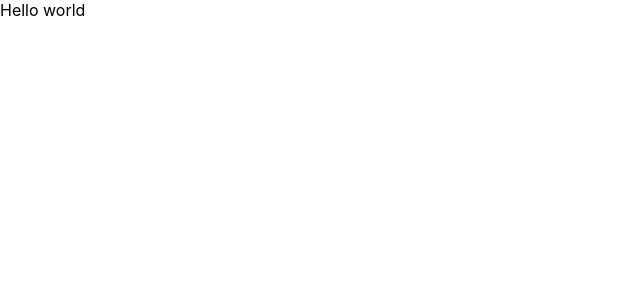
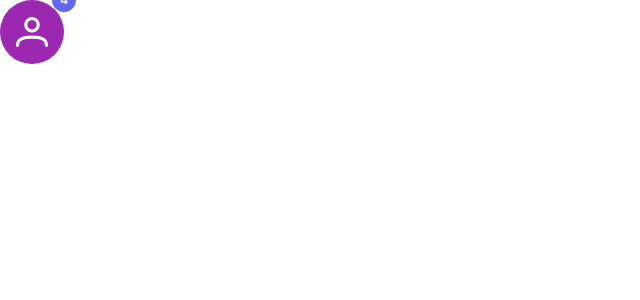
Before and after one commit to himanshu1221/LinkFree-Clone, a React (Create React App) app: page / in a window 1280 px wide. Shown: the top 300 px of the page, without its empty margins (0-640 px from the left). Built offline with nearby package versions, Linux system fonts and the light colour scheme.

Commit message:
added prime react updated readme

```diff
--- a/package.json
+++ b/package.json
@@ -11,6 +11,7 @@
     "react": "^18.2.0",
     "react-dom": "^18.2.0",
     "react-scripts": "5.0.1",
+    "react-transition-group": "^4.4.5",
     "web-vitals": "^2.1.4"
   },
   "scripts": {
--- a/src/App.js
+++ b/src/App.js
@@ -1,6 +1,17 @@
+import "primereact/resources/themes/lara-light-indigo/theme.css";
+import "primereact/resources/primereact.min.css";
+import "primeicons/primeicons.css";
+import { Avatar } from 'primereact/avatar';
+import { Badge } from 'primereact/badge';
+
+
 function App() {
   return (
-    <div> Hello world</div>
+    <div>
+      <Avatar className="p-overlay-badge" shape="circle" style={{ backgroundColor: '#9c27b0', color: '#ffffff' }} icon="pi pi-user" size="xlarge">
+        <Badge value="4" />
+      </Avatar>
+    </div>
   );
 }
 
```
Also changed, not shown: 2 other files (tests, documents, lock files or other folders).
